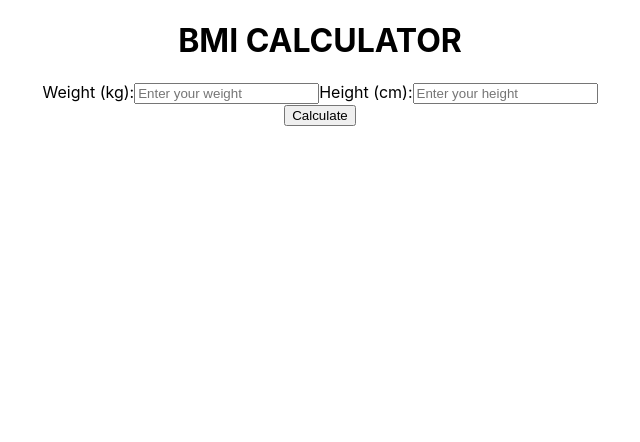
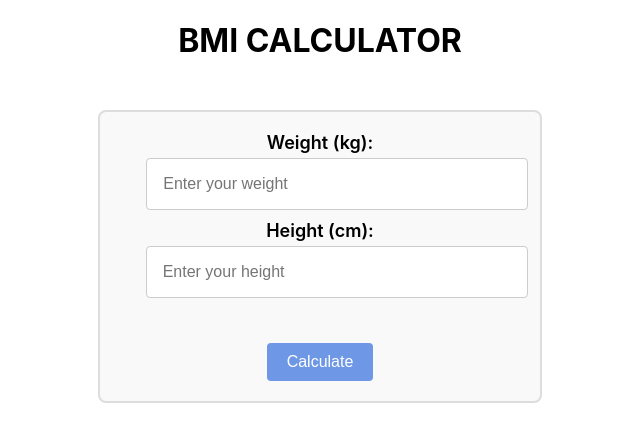
Before and after one commit to KrunoMirkovski/BMI-Calculator-, a React (Create React App) app: page / in a window 1280 px wide. Shown: the top 442 px of the page, without its empty margins (320-960 px from the left). Built offline with nearby package versions, Linux system fonts and the light colour scheme.

Commit message:
adding styling to the component

```diff
--- a/src/BmiCalculator.css
+++ b/src/BmiCalculator.css
@@ -0,0 +1,54 @@
+/* BmiCalculator.css */
+.container {
+    max-width: 400px;
+    margin: 50px auto;
+    padding: 20px;
+    border: 2px solid #ddd;
+    border-radius: 8px;
+    text-align: center;
+    background-color: #f9f9f9;
+  }
+
+  .inputwrap {
+    margin-bottom: 15px;
+    display: flex;
+    flex-direction: column;
+    align-items: center;
+    justify-content: center;
+  }
+
+  .inputwrap label {
+    display: block;
+    margin-bottom: 10px;
+    font-size: 18px;
+    font-weight: 600;
+  }
+
+  .inputwrap input {
+    width: 100%;
+    padding: 16px;
+    font-size: 16px;
+    margin-top: 5px;
+    border-radius: 4px;
+    border: 1px solid #ccc;
+  }
+
+  button {
+    margin-top: 20px;
+    padding: 10px 20px;
+    background-color: #6e98e6;
+    color: white;
+    font-size: 16px;
+    border: none;
+    border-radius: 4px;
+    cursor: pointer;
+  }
+
+  button:hover {
+    background-color: #4468aa;
+    ;
+  }
+
+  .result {
+    margin-top: 20px;
+  }
--- a/src/BmiCalculator.js
+++ b/src/BmiCalculator.js
@@ -1,4 +1,5 @@
 import React, { useState } from "react";
+import "./BmiCalculator.css";
 
 const BmiCalculator = () => {
   const [weight, setWeight] = useState("");
```
